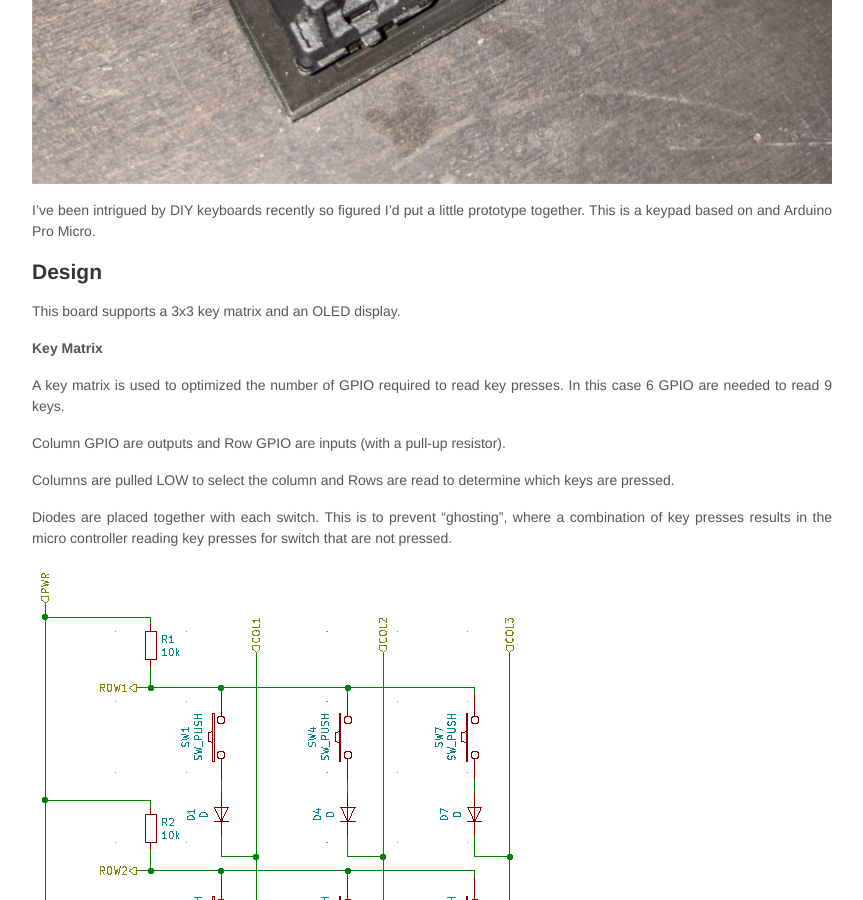
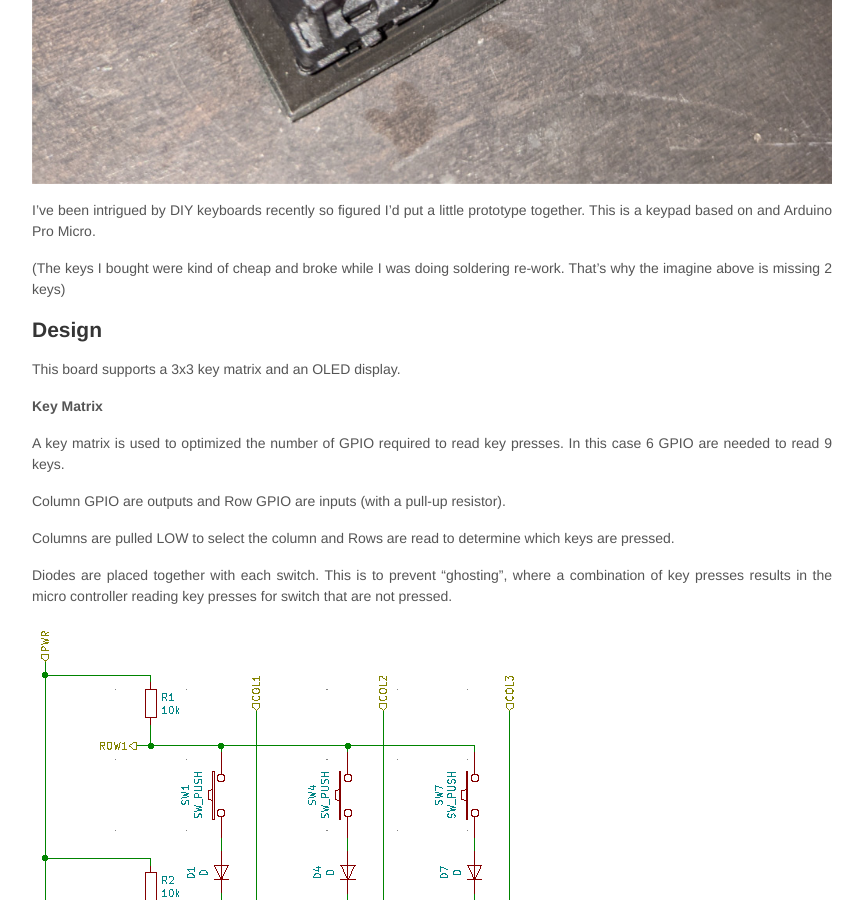
Before and after one commit to nnarain/nnarain.github.io, a Jekyll site: the page built from _posts/2021-03-20-Prototype Macro Keypad.md, in a window 1280 px wide and 900 px high, scrolled down 1031 px. Shown: the whole window, without its empty margins (208-1071 px from the left). Built offline with Jekyll 4.4.1, drawn with Linux system fonts in a browser that asks for light colours; nearby versions of some CDN libraries.

Commit message:
keypad post edit

```diff
--- a/_posts/2021-03-20-Prototype Macro Keypad.md
+++ b/_posts/2021-03-20-Prototype Macro Keypad.md
@@ -8,6 +8,8 @@
 ![image not found!](/assets/2021/03/20/board.jpg)
 
 I've been intrigued by DIY keyboards recently so figured I'd put a little prototype together. This is a keypad based on and Arduino Pro Micro.
+
+(The keys I bought were kind of cheap and broke while I was doing soldering re-work. That's why the imagine above is missing 2 keys)
 
 Design
 ------
```
